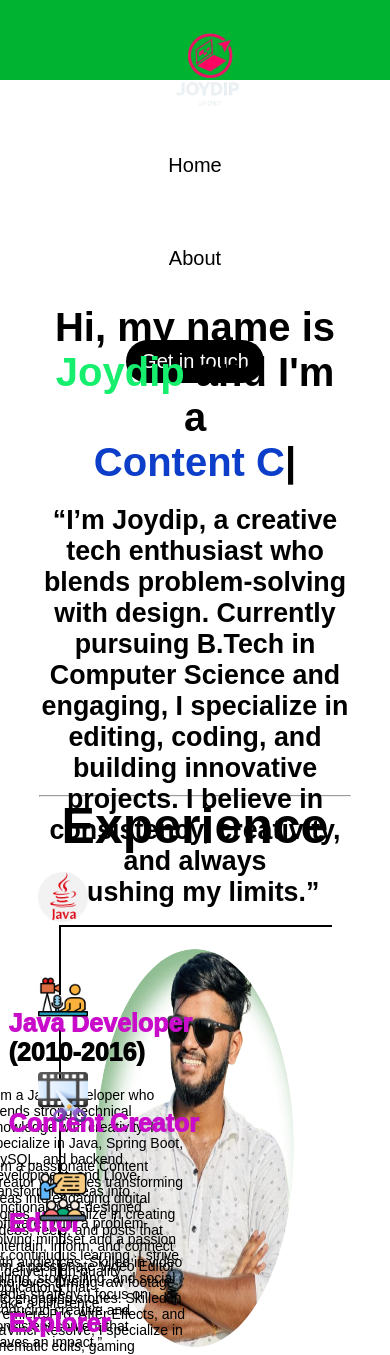
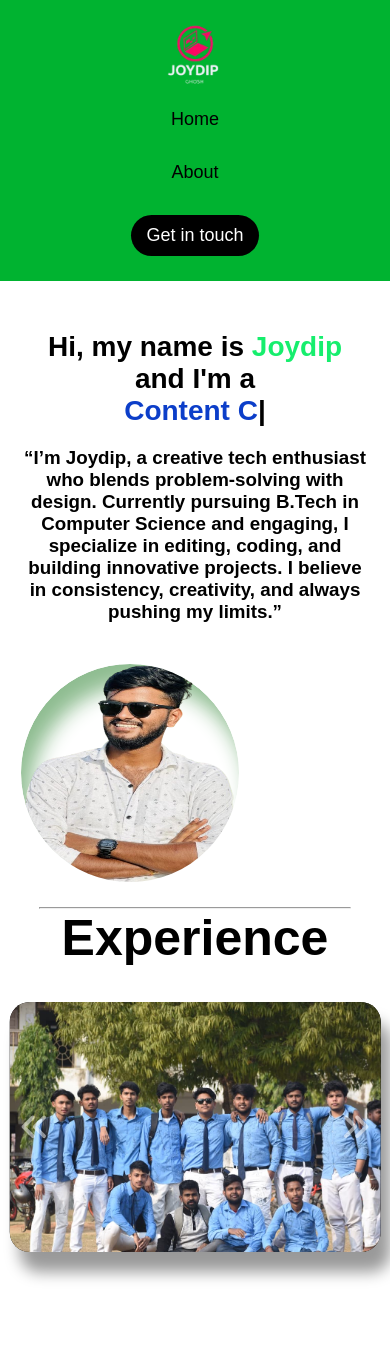
Before and after one commit to Joydipgh/portfolio2, a plain HTML site: page index.html in a window 390 px wide. Shown: the top 1355 px of the page. Drawn offline with nearby package versions, Linux system fonts and the light colour scheme.

Commit message:
Update style.css

```diff
--- a/style.css
+++ b/style.css
@@ -213,43 +213,90 @@ h2{
 }
 @media (max-width: 600px) {
 
-  header {
+  /* HEADER */
+  .header {
     flex-direction: column;
-    text-align: center;
+    height: auto;
+    padding: 15px 0;
+  }
+
+  .logo {
+    margin: 0;
+    width: 80px;
   }
 
   .menu {
     flex-direction: column;
-    gap: 10px;
-    padding: 0;
+    gap: 12px;
   }
 
+  .menus {
+    margin: 10px 0;
+    font-size: 18px;
+  }
+
+  /* BIO SECTION */
   .bio {
     flex-direction: column;
-    padding: 20px;
+    height: auto;
+    margin-top: 30px;
+  }
+
+  .left {
+    margin-top: 20px;
+    font-size: 28px;
+  }
+
+  .mypic {
+    width: 220px;
+    height: 220px;
+    margin: 20px auto;
+  }
+
+  /* EXPERIENCE */
+  .experience {
+    height: auto;
+  }
+
+  .hr-line {
+    flex-direction: column;
+    align-items: center;
+    gap: 40px;
+    height: auto;
+  }
+
+  .vr-line {
+    display: none;
+  }
+
+  .vr-role,
+  .vr-desc {
+    position: static;
     text-align: center;
   }
 
-  .left, .right {
-    width: 100%;
-  }
-
-  .mypic {
-    width: 200px;
-    margin-top: 20px;
-  }
-
-  .experience .hr-line {
-    flex-direction: column;
-    gap: 30px;
+  /* PROJECTS */
+  .projects {
+    height: auto;
   }
 
   .slider {
-    width: 100%;
+    width: 95%;
+    height: 250px;
   }
 
-  footer .social {
+  /* FOOTER */
+  footer {
+    height: auto;
+    padding: 30px 0;
+  }
+
+  h2 {
+    font-size: 28px;
+  }
+
+  .social {
     flex-direction: column;
-    gap: 10px;
+    gap: 15px;
   }
 }
```
